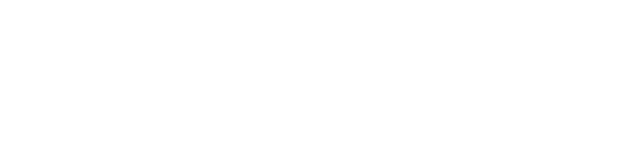
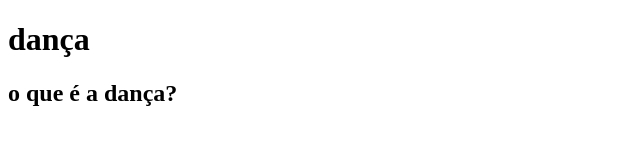
Before and after one commit to Anakelly-araujo/repositorio-de-teste-1, a plain HTML site: page index.html in a window 1280 px wide. Shown: the whole page, without its empty margins (0-640 px from the left). Drawn offline with Linux system fonts and the light colour scheme.

Commit message:
Update index.html

```diff
--- a/index.html
+++ b/index.html
@@ -7,6 +7,7 @@
     <link rel="stylesheet" href="style.css">
 </head>
 <body>
-
+    <h1>dança</h1>
+    <h2>o que é a dança?</h2>
 </body>
 </html>
```
